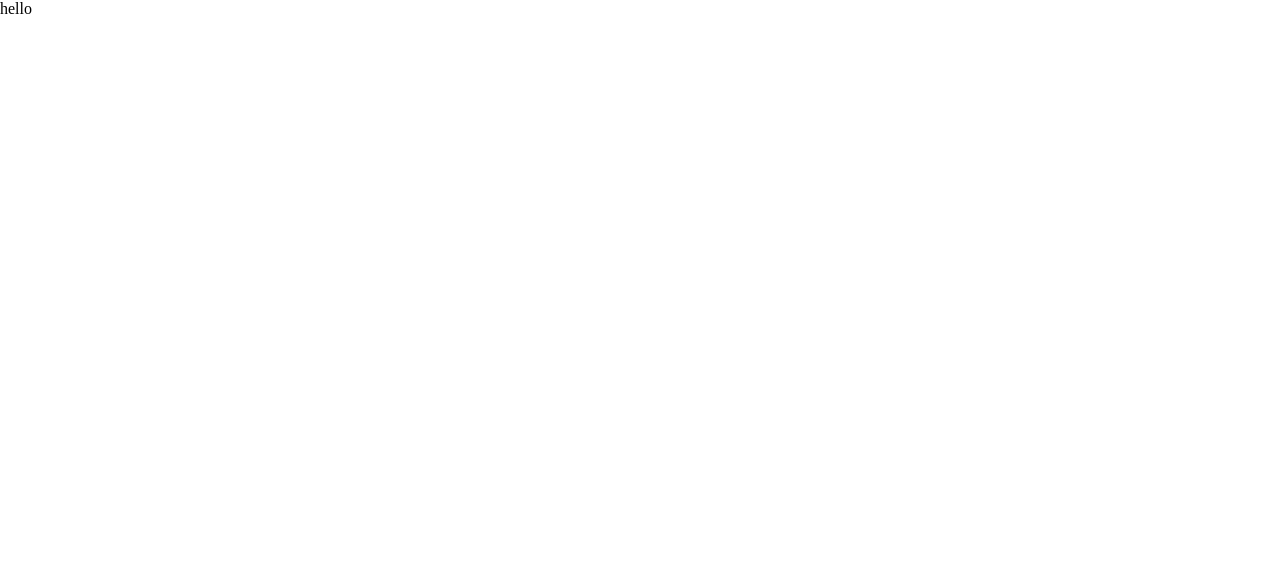
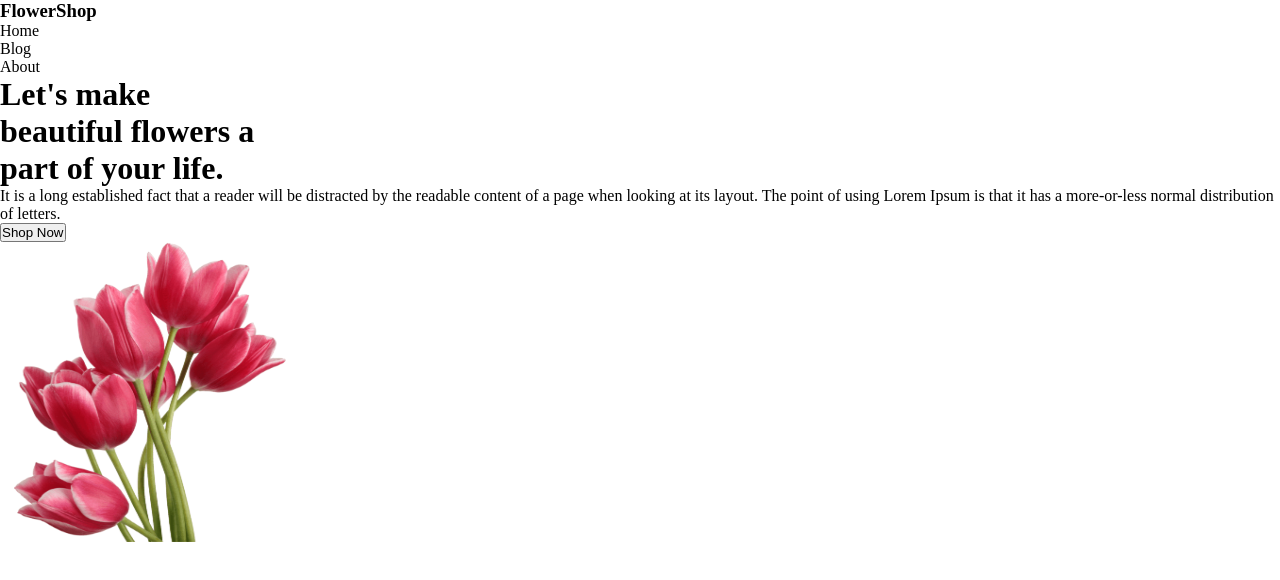
Before and after one commit to AkibKST/flower-shop-website, a plain HTML site: page index.html in a window 1280 px wide. Drawn offline with Linux system fonts and the light colour scheme.

Commit message:
added nav

```diff
--- a/index.html
+++ b/index.html
@@ -1,12 +1,52 @@
 <!DOCTYPE html>
 <html lang="en">
+
 <head>
     <meta charset="UTF-8">
     <meta name="viewport" content="width=device-width, initial-scale=1.0">
     <title>Digital Flower Shop</title>
     <link rel="stylesheet" href="styles.css">
 </head>
+
 <body>
-    <div class="h1">hello</div>
+    <!-- Header section starts from here -->
+    <header>
+        <nav>
+            <h3>FlowerShop</h3>
+            <ul>
+                <li><a>Home</a></li>
+                <li><a>Blog</a></li>
+                <li><a>About</a></li>
+            </ul>
+        </nav>
+            <!-- Header parent container -->
+            <div class="header-container">
+                <!-- Welcome slogan -chield container-1 -->
+                <div class="header-banner-slogan">
+                    <!-- Welcome heading -->
+                    <h1>Let's make <br>beautiful flowers a <br>part of your life.</h1>
+                    <!-- welcome praragraph -->
+                    <p>
+                        It is a long established fact that a reader will be distracted by the readable content of a page
+                        when
+                        looking at its layout. The point of using Lorem Ipsum is that it has a more-or-less normal
+                        distribution of letters.
+                    </p>
+                    <!-- Shop Now Button -->
+                    <button class="btn-primary">Shop Now</button>
+                </div>
+                <!-- Welcome Picture -chield container-2 -->
+                <div class="header-banner-picture">
+                    <img width="300px" height="300px" src="Flower Asset/pngwing 10.png" alt="Welcome picture">
+                </div>
+            </div>
+    </header>
+    <main>
+
+    </main>
+    <footer class="footer-paragraph">
+
+    </footer>
 </body>
+
 </html>
--- a/styles.css
+++ b/styles.css
@@ -1,4 +1,4 @@
-*{
+* {
     margin: 0px;
     padding: 0px;
 }
```
